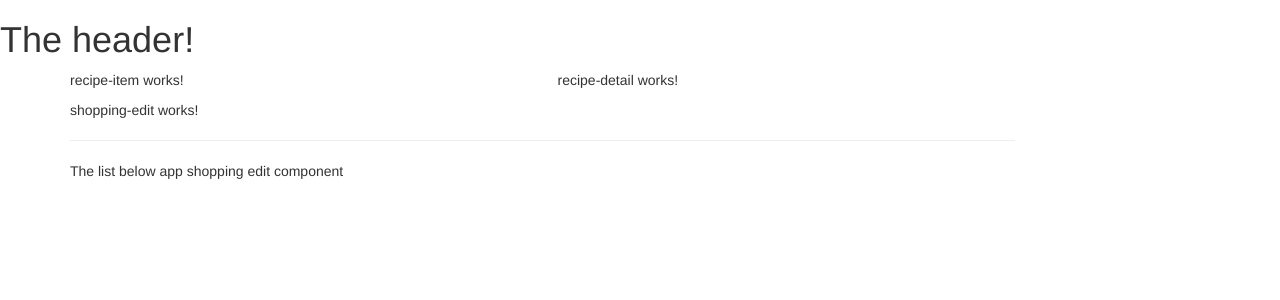
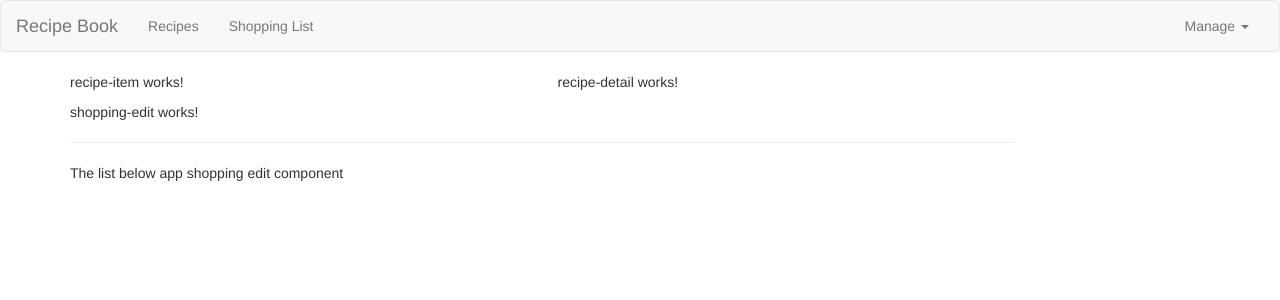
Before and after one commit to d-x-s/angular-basics, an Angular app: page / in a window 1280 px wide. Shown: the top 300 px of the page. Built offline with nearby package versions, Linux system fonts and the light colour scheme.

Commit message:
Finished Navbar

```diff
--- a/src/app/header/header.component.html
+++ b/src/app/header/header.component.html
@@ -1 +1,25 @@
-<h1>The header!</h1>
+<div class="navbar navbar-default">
+    <div class="container-fluid">
+        <div class="navbar-header">
+            <a href="a" class="navbar-brand">Recipe Book</a>
+        </div>
+
+        <div class="collapse navbar-collapse">
+            <ul class="nav navbar-nav">
+                <li><a href="#">Recipes</a></li>
+                <li><a href="#">Shopping List</a></li>
+            </ul>
+            <ul class="nav navbar-nav navbar-right">
+                <li class="dropdown">
+                    <a href="#" class="dropdown-toggle" role="button">Manage
+                        <span class="caret"></span>
+                    </a>
+                    <ul class="dropdown-menu">
+                        <li><a href="#">Save Item</a></li>
+                        <li><a href="#">Fetch Item</a></li>
+                    </ul>
+                </li>
+            </ul>
+        </div>
+    </div>
+</div>
```
